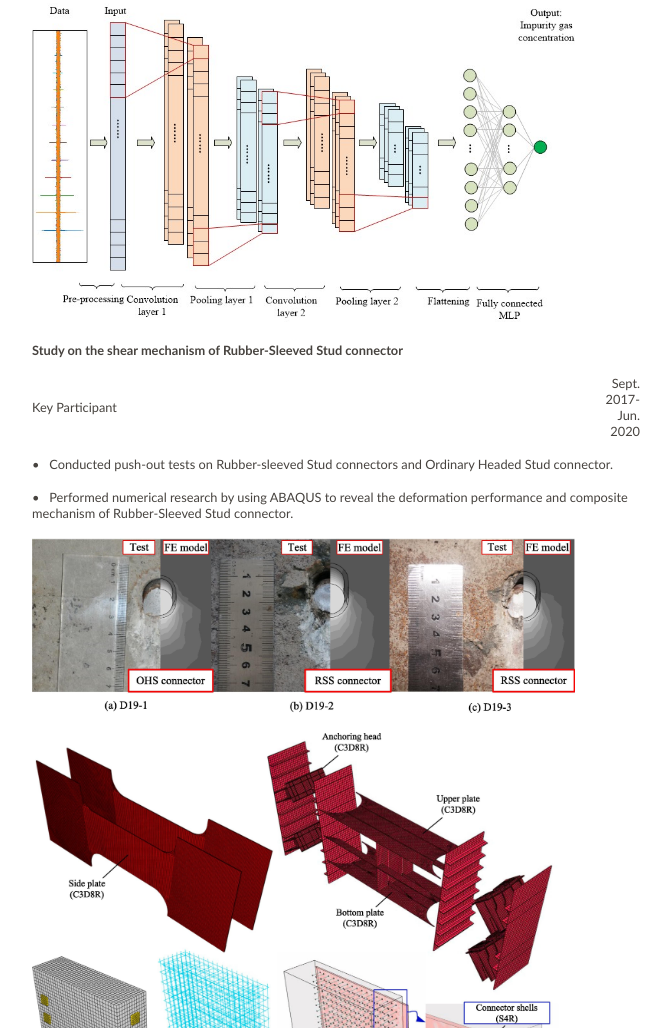
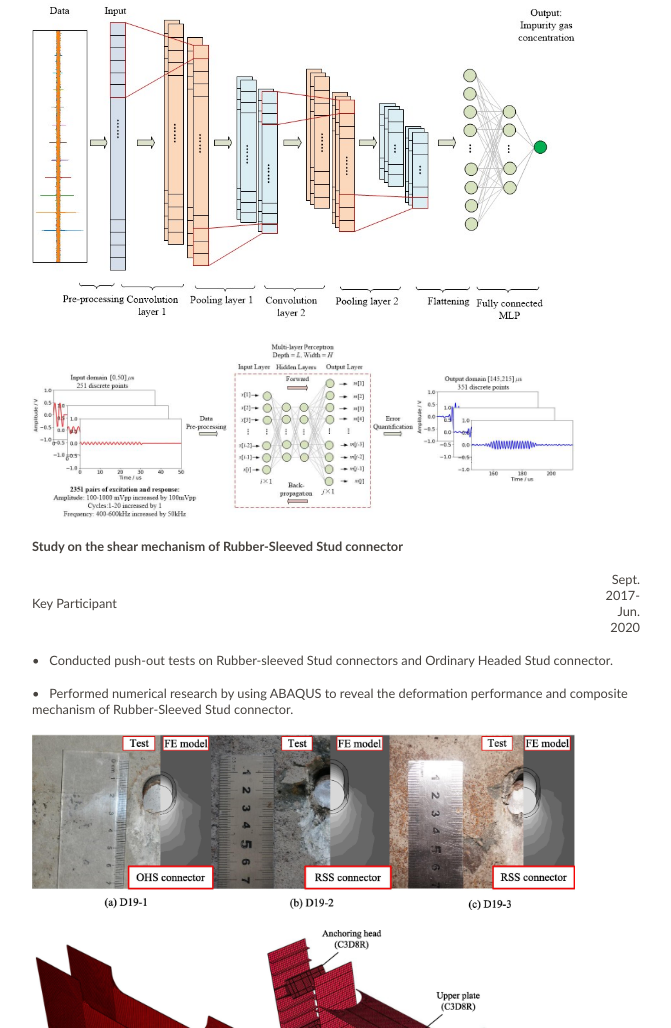
Before and after one commit to zbz950808/zbz950808.github.io, a plain HTML site: page Projects.html in a window 1280 px wide. Shown: the part 1089-2117 px from the top of the page, without its empty margins (179-850 px from the left). Drawn offline with Linux system fonts and the light colour scheme.

Commit message:
Update Projects.html

```diff
--- a/Projects.html
+++ b/Projects.html
@@ -57,6 +57,7 @@
 			<tr> <td><img src="./Poster-Astani-Research-Symposium-Bozhou Zhuang.jpg" alt="" width="100%"></td></tr>
 			<tr> <td><img src="./Ultrasonic-2.png" alt="" width="100%"></td></tr>
 			<tr> <td><img src="./CNN structure.jpg" alt="" width="100%"></td></tr>
+			<tr> <td><img src="./508_report_Bozhou.jpg" alt="" width="100%"></td></tr>
                 <tr>
                     <td><b>Study on the shear mechanism of Rubber-Sleeved Stud connector</b></td></tr>
 					<td align="left">Key Participant</td> <td align="right">Sept. 2017-Jun. 2020</td></tr>
```
